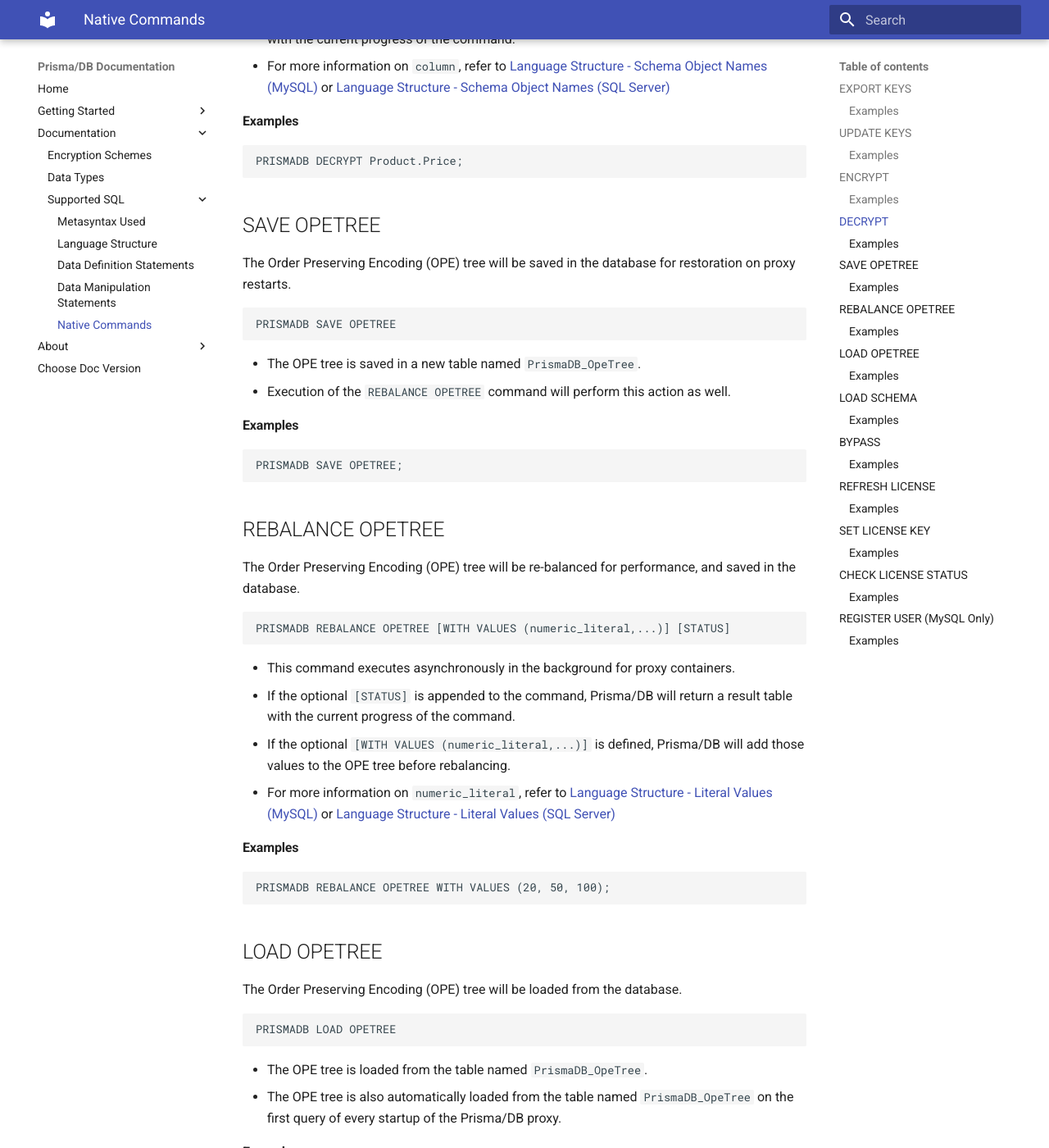
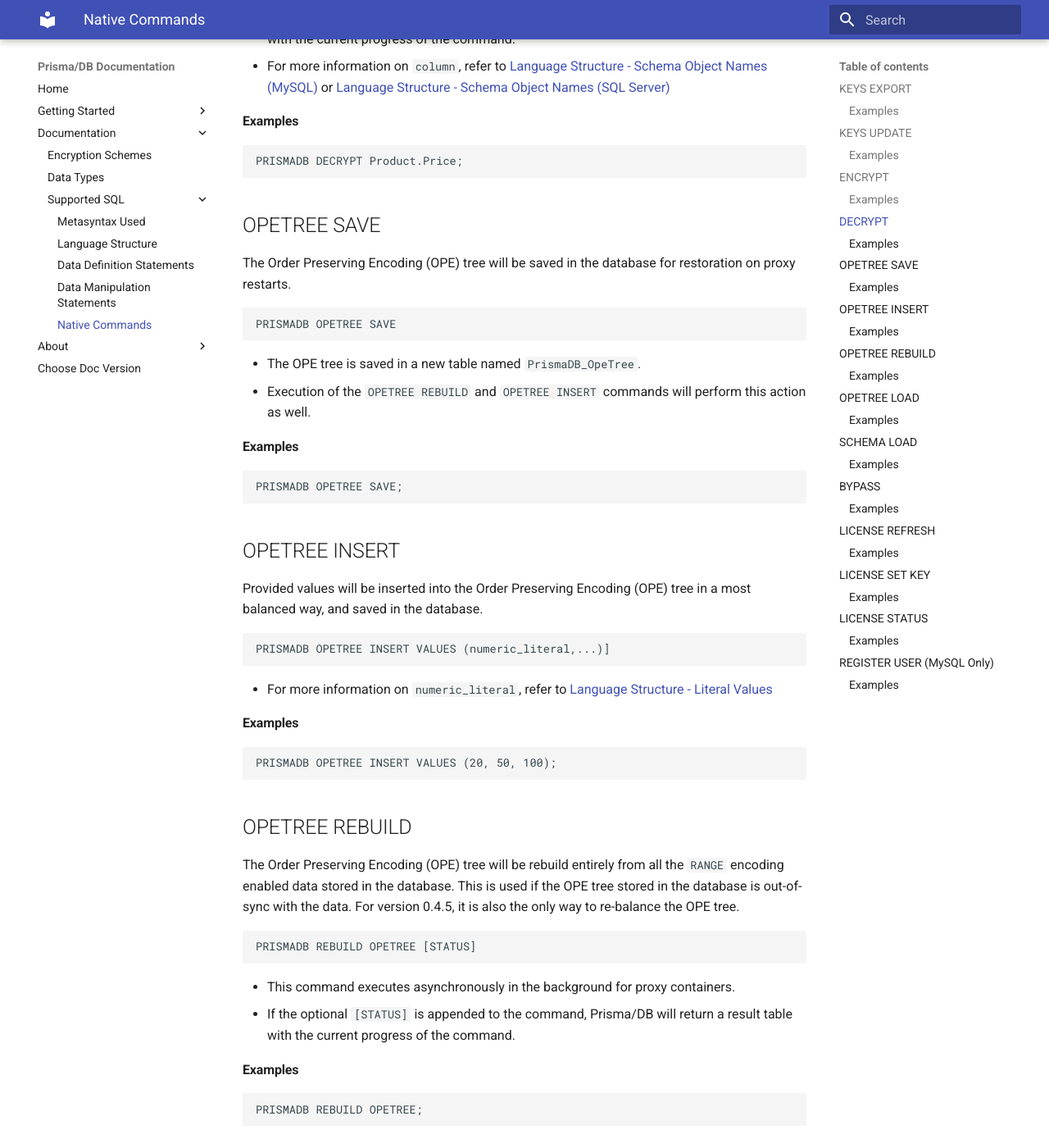
Before and after one commit to aprismatic/prismadb, an MkDocs documentation site: the page built from docs/native-commands.md, in a window 1280 px wide and 1400 px high, scrolled down 1824 px. Shown: the whole window at 82% size. Built offline with MkDocs 1.6.1 and Material for MkDocs 9.7.7, drawn with Linux system fonts in a browser that asks for light colours; some of the changed text lies outside the part shown.

Commit message:
Docs for release version 0.4.5

````diff
--- a/docs/encryption-schemes.md
+++ b/docs/encryption-schemes.md
@@ -1,13 +1,13 @@
 # Encryption Schemes
 
-| Encryption Scheme | Description                                                                                                                                                                                                                                                                                                                                                                                                                                                                        |
-| ----------------- | ---------------------------------------------------------------------------------------------------------------------------------------------------------------------------------------------------------------------------------------------------------------------------------------------------------------------------------------------------------------------------------------------------------------------------------------------------------------------------------- |
-| `STORE`           | Encrypt with Advanced Encryption Standard (AES).<br />Unsearchable.<br />Available for all datatypes.<br />Stored as `column_name.Store.Enc` in the table.                                                                                                                                                                                                                                                                                                                         |
-| `SEARCH`          | Encode with fingerprint.<br />Searchable, for exact match.<br />Available for all datatypes.<br />Stored as `column_name.Fingerprint` in the table.                                                                                                                                                                                                                                                                                                                                |
-| `ADDITION`        | Encrypt with Paillier.<br />Unsearchable.<br />Able to perform addition and subtraction arithmetics.<br />Available only for numeric datatypes.<br />Stored as `column_name.Paillier.Enc` in the table.                                                                                                                                                                                                                                                                            |
-| `MULTIPLICATION`  | Encrypt with ElGamal.<br />Unsearchable.<br />Able to perform multiplication and division arithmetics.<br />Available only for numeric datatypes.<br />Stored as `column_name.ElGamal.Enc` in the table.                                                                                                                                                                                                                                                                           |
-| `RANGE`           | Encode with Order Preserving Encoding (OPE) (Versions 0.3.3 and above).<br />Searchable, for equals, less than / greater than (equals) matches.<br />Available for numeric datatypes.<br />Stored as `column_name.Range` in the table.<br />NOTE: OPE is implemented as a binary tree, with a maximum height of 63 nodes. When the height reaches 63 nodes, a [REBALANCE OPETREE](../native-commands#rebalance-opetree) command is required to be executed to re-balance the tree. |
-| `WILDCARD`        | Encode with wildcard indexes.<br />Used with the `LIKE` operator.<br />Available only for string datatypes, except `TEXT` or `BLOB`.<br />Stored as `column_name.Wildcard` in the table.<br />NOTE: `WILDCARD` search uses full-text search in the backend, with significant performance degradation, and thus not recommended for databases with intensive workloads.                                                                                                             |
+| Encryption Scheme | Description                                                                                                                                                                                                                                                                                                                                                                                                                                                                     |
+| ----------------- | ------------------------------------------------------------------------------------------------------------------------------------------------------------------------------------------------------------------------------------------------------------------------------------------------------------------------------------------------------------------------------------------------------------------------------------------------------------------------------- |
+| `STORE`           | Encrypt with Advanced Encryption Standard (AES).<br />Unsearchable.<br />Available for all datatypes.<br />Stored as `column_name.Store.Enc` in the table.                                                                                                                                                                                                                                                                                                                      |
+| `SEARCH`          | Encode with fingerprint.<br />Searchable, for exact match.<br />Available for all datatypes.<br />Stored as `column_name.Fingerprint` in the table.                                                                                                                                                                                                                                                                                                                             |
+| `ADDITION`        | Encrypt with Paillier.<br />Unsearchable.<br />Able to perform addition and subtraction arithmetics.<br />Available only for numeric datatypes.<br />Stored as `column_name.Paillier.Enc` in the table.                                                                                                                                                                                                                                                                         |
+| `MULTIPLICATION`  | Encrypt with ElGamal.<br />Unsearchable.<br />Able to perform multiplication and division arithmetics.<br />Available only for numeric datatypes.<br />Stored as `column_name.ElGamal.Enc` in the table.                                                                                                                                                                                                                                                                        |
+| `RANGE`           | Encode with Order Preserving Encoding (OPE) (Versions 0.3.3 and above).<br />Searchable, for equals, less than / greater than (equals) matches.<br />Available for numeric datatypes.<br />Stored as `column_name.Range` in the table.<br />NOTE: OPE is implemented as a binary tree, with a maximum height of 63 nodes. When the height reaches 63 nodes, an [OPETREE REBUILD](../native-commands#opetree-rebuild) command is required to be executed to re-balance the tree. |
+| `WILDCARD`        | Encode with wildcard indexes.<br />Used with the `LIKE` operator.<br />Available only for string datatypes, except `TEXT` or `BLOB`.<br />Stored as `column_name.Wildcard` in the table.<br />NOTE: `WILDCARD` search uses full-text search in the backend, with significant performance degradation, and thus not recommended for databases with intensive workloads.                                                                                                          |
 
 - A single column can be encrypted with multiple encryption schemes, or none. Columns encrypted with multiple encryption schemes will take up more space in the encrypted database. Columns without any encryption schemes are stored as plaintext.
 - Additional supporting columns will also be added for encrypted tables.
--- a/docs/getting-started-proxies.md
+++ b/docs/getting-started-proxies.md
@@ -24,7 +24,7 @@ If you have a license, there are 2 ways that you can load the license.
 
 The first way is to use the physical key file before starting the proxy. First make sure that a volume is mapped to the `/data/` directory of the container, if you are using the default path for the license key file. Place the license key file in the mapped directory before starting the proxy. The proxy should load the license key, and the banner message in the logs will reflect the license status.
 
-The second way is to use the [`SET LICENSE KEY`](../native-commands#set-license-key) command. This works if the proxy is already running and you want a fast and easy way to update the license.
+The second way is to use the [`LICENSE SET KEY`](../native-commands#license-set-key) command. This works if the proxy is already running and you want a fast and easy way to update the license.
 
 ## 2. First Start
 
@@ -52,7 +52,7 @@ As Prisma/DB aims to be as transparent as possible, the data manipulation langua
 
 ### 5.1 Exporting encryption keys
 
-The [`PRISMADB EXPORT KEYS`](../native-commands#export-keys) command exports the encryption keys into a JSON file for safekeeping. If you are running the Prisma/DB proxy in a Docker container, you will then need to extract the file from the container using the `docker cp` Docker command. This JSON file will be needed the next time the Prisma/DB proxy is started up.
+The [`PRISMADB KEYS EXPORT`](../native-commands#keys-export) command exports the encryption keys into a JSON file for safekeeping. If you are running the Prisma/DB proxy in a Docker container, you will then need to extract the file from the container using the `docker cp` Docker command. This JSON file will be needed the next time the Prisma/DB proxy is started up.
 
 ### 5.2 Performance
 
@@ -62,9 +62,9 @@ Only use the `WILDCARD` encryption scheme when absolutely necessary. It uses ful
 
 ### 5.3 Order preserving encoding tree
 
-If the `RANGE` encryption scheme is used anywhere in the schema, an Order Preserving Encoding (OPE) binary tree will be utilized. This tree has a maximum height of 63 nodes, and once that height is reached, you will be unable to insert any more rows/values into the database. Therefore, a [`PRISMADB REBALANCE OPETREE`](../native-commands#rebalance-opetree) command needs to be performed from time to time.
+If the `RANGE` encryption scheme is used anywhere in the schema, an Order Preserving Encoding (OPE) binary tree will be utilized. This tree has a maximum height of 63 nodes, and once that height is reached, you will be unable to insert any more rows/values into the database. Therefore, a [`PRISMADB OPETREE REBUILD`](../native-commands#opetree-rebuild) command needs to be performed from time to time.
 
-If you are inserting a lot of consecutively increasing/decreasing values into a column with `RANGE` encryption, you may reach the maximum tree height very easily. In such scenarios, you may execute a [`PRISMADB REBALANCE OPETREE WITH VALUES(...)`](../native-commands#rebalance-opetree) command to seed the OPE tree first before inserting the data.
+If you are inserting a lot of consecutively increasing/decreasing values into a column with `RANGE` encryption, you may reach the maximum tree height very easily. In such scenarios, you may execute a [`PRISMADB OPETREE INSERT VALUES(...)`](../native-commands#opetree-insert) command to seed the OPE tree first before inserting the data.
 
 Rebalancing of the OPE tree is time consuming, and will introduce downtime as the entire database is updated. Therefore, the command should be scheduled during maintenance periods.
 
@@ -74,23 +74,23 @@ The [`PRISMADB ENCRYPT`](../native-commands#encrypt) and [`DECRYPT`](../native-c
 
 ### 5.5 Changing encryption keys
 
-To change the encryption keys, you will need to perform a [`PRISMADB UPDATE KEYS`](../native-commands#update-keys) command. Prisma/DB will generate a new set of keys, and re-encrypt all of the columns in the database. This is a very time consuming process, and will introduce downtime as the entire database is updated. Therefore, this command should be scheduled during maintenance periods. You will need to [export the keys](../#51-exporting-encryption-keys) after the update keys command is completed to export the new set of encryption keys for safekeeping.
+To change the encryption keys, you will need to perform a [`PRISMADB KEYS UPDATE`](../native-commands#keys-update) command. Prisma/DB will generate a new set of keys, and re-encrypt all of the columns in the database. This is a very time consuming process, and will introduce downtime as the entire database is updated. Therefore, this command should be scheduled during maintenance periods. You will need to [export the keys](../#51-exporting-encryption-keys) after the update keys command is completed to export the new set of encryption keys for safekeeping.
 
 ### 5.6 Running multiple instances of Prisma/DB proxy
 
 Prisma/DB has partial support for running multiple instances of the proxy. The main considerations are sharing of the database schema, and the OPE tree.
 
-The database schema is stored in a table named `PrismaDB_Schema`. It is automatically saved when a change is made to the schema, and automatically loaded on the first query of every startup of the Prisma/DB proxy. However, while the proxies are running, and a change to the schema is made, a [`PRISMADB LOAD SCHEMA`](../native-commands#load-schema) command would need to be executed on all other proxies to update the proxies' knowledge of the schema.
+The database schema is stored in a table named `PrismaDB_Schema`. It is automatically saved when a change is made to the schema, and automatically loaded on the first query of every startup of the Prisma/DB proxy. However, while the proxies are running, and a change to the schema is made, a [`PRISMADB SCHEMA LOAD`](../native-commands#schema-load) command would need to be executed on all other proxies to update the proxies' knowledge of the schema.
 
 Currently, the OPE tree cannot sync between multiple instances, therefore, if multiple instances is a must, `RANGE` encryption should not be used, or there may be unexpected behavior.
 
 ### 5.7 Updating license
 
-If your current license has expired, you will be unable to to perform queries. To update the license, simply replace the current license key file in the mapped `/data/` directory, and run a [`PRISMADB REFRESH LICENSE`](../native-commands#refresh-license) command to update your license.
+If your current license has expired, you will be unable to to perform queries. To update the license, simply replace the current license key file in the mapped `/data/` directory, and run a [`PRISMADB LICENSE REFRESH`](../native-commands#license-refresh) command to update your license.
 
 ### 5.8 Shutting down
 
-If a shutdown is planned, it is recommended to save the OPE tree with the [`PRISMADB SAVE OPETREE`](../native-commands#save-opetree) command, as the OPE tree resides in the memory during normal operation. This command will save the OPE tree to the database for persistent storage, and when the proxy is started up again, it will load the tree from the database automatically.
+If a shutdown is planned, it is recommended to save the OPE tree with the [`PRISMADB OPETREE SAVE`](../native-commands#opetree-save) command, as the OPE tree resides in the memory during normal operation. This command will save the OPE tree to the database for persistent storage, and when the proxy is started up again, it will load the tree from the database automatically.
 
 ## 6. Subsequent Starts
 
--- a/docs/native-commands.md
+++ b/docs/native-commands.md
@@ -2,12 +2,12 @@
 
 Native commands control the operation of the Prisma/DB proxy, and is only executable by the administrative user defined in the environment variables / command line option / settings file.
 
-## EXPORT KEYS
+## KEYS EXPORT
 
 The database encryption keys will be saved to the specified `file_uri`.
 
 ```
-PRISMADB EXPORT KEYS [TO file_uri]
+PRISMADB KEYS EXPORT [TO file_uri]
 ```
 
 - `file_uri` is a string literal value. For more information, refer to [Language Structure - Literal Values](../language-structure#literal-values)
@@ -16,16 +16,16 @@ PRISMADB EXPORT KEYS [TO file_uri]
 #### Examples
 
 ```
-PRISMADB EXPORT KEYS;
-PRISMADB EXPORT KEYS TO '/data/keys.json';
+PRISMADB KEYS EXPORT;
+PRISMADB KEYS EXPORT TO '/data/keys.json';
 ```
 
-## UPDATE KEYS
+## KEYS UPDATE
 
 The database encryption keys will be regenerated and all columns in the database will be re-encrypted using the new keys.
 
 ```
-PRISMADB UPDATE KEYS [STATUS]
+PRISMADB KEYS UPDATE [STATUS]
 ```
 
 - This command executes asynchronously in the background for proxy containers.
@@ -34,7 +34,7 @@ PRISMADB UPDATE KEYS [STATUS]
 #### Examples
 
 ```
-PRISMADB UPDATE KEYS;
+PRISMADB KEYS UPDATE;
 ```
 
 ## ENCRYPT
@@ -76,48 +76,62 @@ PRISMADB DECRYPT column [STATUS]
 PRISMADB DECRYPT Product.Price;
 ```
 
-## SAVE OPETREE
+## OPETREE SAVE
 
 The Order Preserving Encoding (OPE) tree will be saved in the database for restoration on proxy restarts.
 
 ```
-PRISMADB SAVE OPETREE
+PRISMADB OPETREE SAVE
 ```
 
 - The OPE tree is saved in a new table named `PrismaDB_OpeTree`.
-- Execution of the `REBALANCE OPETREE` command will perform this action as well.
+- Execution of the `OPETREE REBUILD` and `OPETREE INSERT` commands will perform this action as well.
 
 #### Examples
 
 ```
-PRISMADB SAVE OPETREE;
+PRISMADB OPETREE SAVE;
 ```
 
-## REBALANCE OPETREE
+## OPETREE INSERT
 
-The Order Preserving Encoding (OPE) tree will be re-balanced for performance, and saved in the database.
+Provided values will be inserted into the Order Preserving Encoding (OPE) tree in a most balanced way, and saved in the database.
 
 ```
-PRISMADB REBALANCE OPETREE [WITH VALUES (numeric_literal,...)] [STATUS]
+PRISMADB OPETREE INSERT VALUES (numeric_literal,...)]
+```
+
+- For more information on `numeric_literal`, refer to [Language Structure - Literal Values](../language-structure#literal-values)
+
+#### Examples
+
+```
+PRISMADB OPETREE INSERT VALUES (20, 50, 100);
+```
+
+## OPETREE REBUILD
+
+The Order Preserving Encoding (OPE) tree will be rebuild entirely from all the `RANGE` encoding enabled data stored in the database. This is used if the OPE tree stored in the database is out-of-sync with the data. For version 0.4.5, it is also the only way to re-balance the OPE tree.
+
+```
+PRISMADB REBUILD OPETREE [STATUS]
 ```
 
 - This command executes asynchronously in the background for proxy containers.
 - If the optional `[STATUS]` is appended to the command, Prisma/DB will return a result table with the current progress of the command.
-- If the optional `[WITH VALUES (numeric_literal,...)]` is defined, Prisma/DB will add those values to the OPE tree before rebalancing.
-- For more information on `numeric_literal`, refer to [Language Structure - Literal Values (MySQL)](../language-structure#mysql) or [Language Structure - Literal Values (SQL Server)](../language-structure#sql-server)
 
 #### Examples
 
 ```
-PRISMADB REBALANCE OPETREE WITH VALUES (20, 50, 100);
+PRISMADB REBUILD OPETREE;
 ```
 
-## LOAD OPETREE
+## OPETREE LOAD
 
 The Order Preserving Encoding (OPE) tree will be loaded from the database.
 
 ```
-PRISMADB LOAD OPETREE
+PRISMADB OPETREE LOAD
 ```
 
 - The OPE tree is loaded from the table named `PrismaDB_OpeTree`.
@@ -126,15 +140,15 @@ PRISMADB LOAD OPETREE
 #### Examples
 
 ```
-PRISMADB LOAD OPETREE;
+PRISMADB OPETREE LOAD;
 ```
 
-## LOAD SCHEMA
+## SCHEMA LOAD
 
 The database schema will be loaded from the database.
 
 ```
-PRISMADB LOAD SCHEMA
+PRISMADB SCHEMA LOAD
 ```
 
 - The database schema is loaded from the table named `PrismaDB_Schema`.
@@ -144,7 +158,7 @@ PRISMADB LOAD SCHEMA
 #### Examples
 
 ```
-PRISMADB LOAD SCHEMA;
+PRISMADB SCHEMA LOAD;
 ```
 
 ## BYPASS
@@ -163,12 +177,12 @@ PRISMADB BYPASS query
 PRISMADB BYPASS SELECT * FROM Products;
 ```
 
-## REFRESH LICENSE
+## LICENSE REFRESH
 
 The license key will be read from the license key file and the license status will be updated.
 
 ```
-PRISMADB REFRESH LICENSE
+PRISMADB LICENSE REFRESH
 ```
 
 - Replace the existing license key file with an updated license before running this command.
@@ -176,15 +190,15 @@ PRISMADB REFRESH LICENSE
 #### Examples
 
 ```
-PRISMADB REFRESH LICENSE;
+PRISMADB LICENSE REFRESH;
 ```
 
-## SET LICENSE KEY
+## LICENSE SET KEY
 
 The license will be updated with the specified key.
 
 ```
-PRISMADB SET LICENSE KEY license_key;
+PRISMADB LICENSE SET KEY license_key;
 ```
 
 - `license_key` is a string literal value. For more information, refer to [Language Structure - Literal Values](../language-structure#literal-values)
@@ -192,21 +206,21 @@ PRISMADB SET LICENSE KEY license_key;
 #### Examples
 
 ```
-PRISMADB SET LICENSE KEY 'cXdlcnR5dWlvcGxramhnZmRzYXp4Y3Zibm0=';
+PRISMADB LICENSE SET KEY 'cXdlcnR5dWlvcGxramhnZmRzYXp4Y3Zibm0=';
 ```
 
-## CHECK LICENSE STATUS
+## LICENSE STATUS
 
 The license status will be displayed as a table.
 
 ```
-CHECK LICENSE STATUS
+LICENSE STATUS
 ```
 
 #### Examples
 
 ```
-CHECK LICENSE STATUS;
+LICENSE STATUS;
 ```
 
 ## REGISTER USER (MySQL Only)
````
Also changed, not shown: other parts of docs/getting-started-proxies.md (+1 -1 lines), docs/changelog.md (+23 -0 lines).
